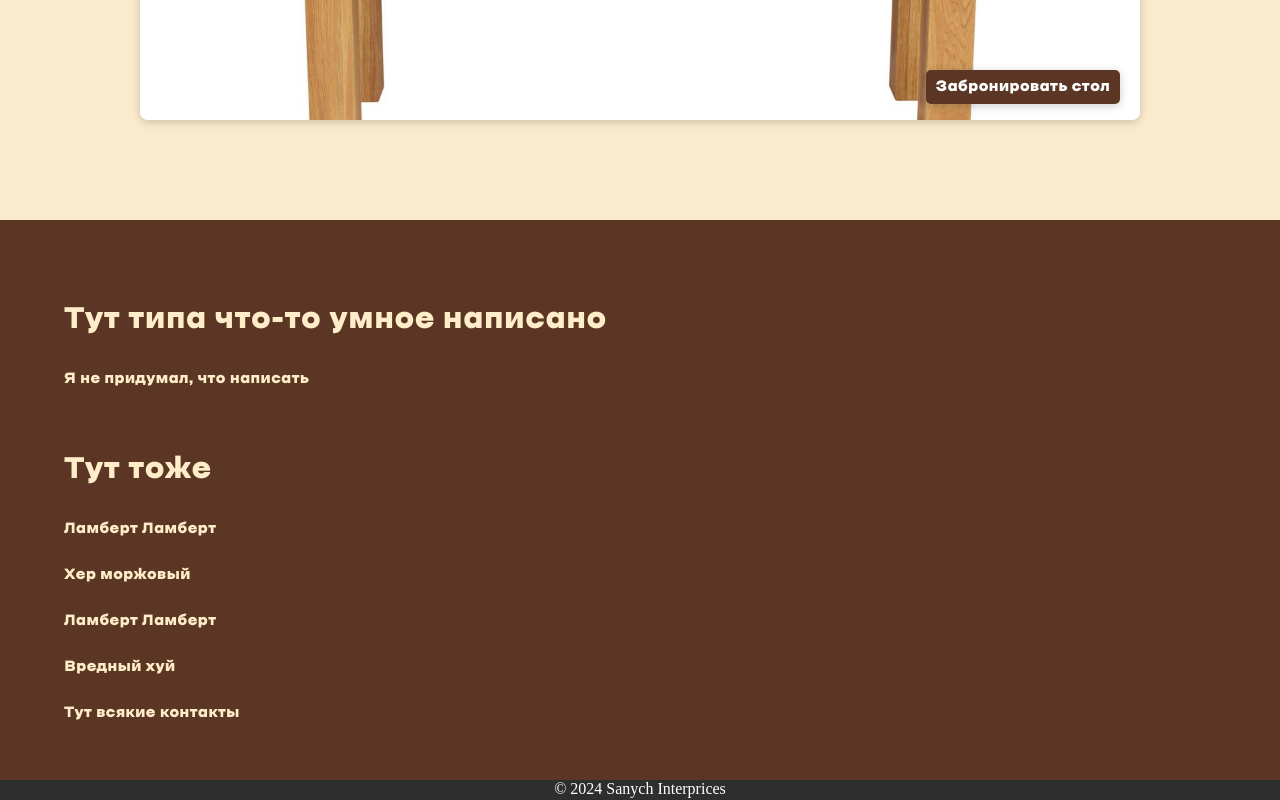
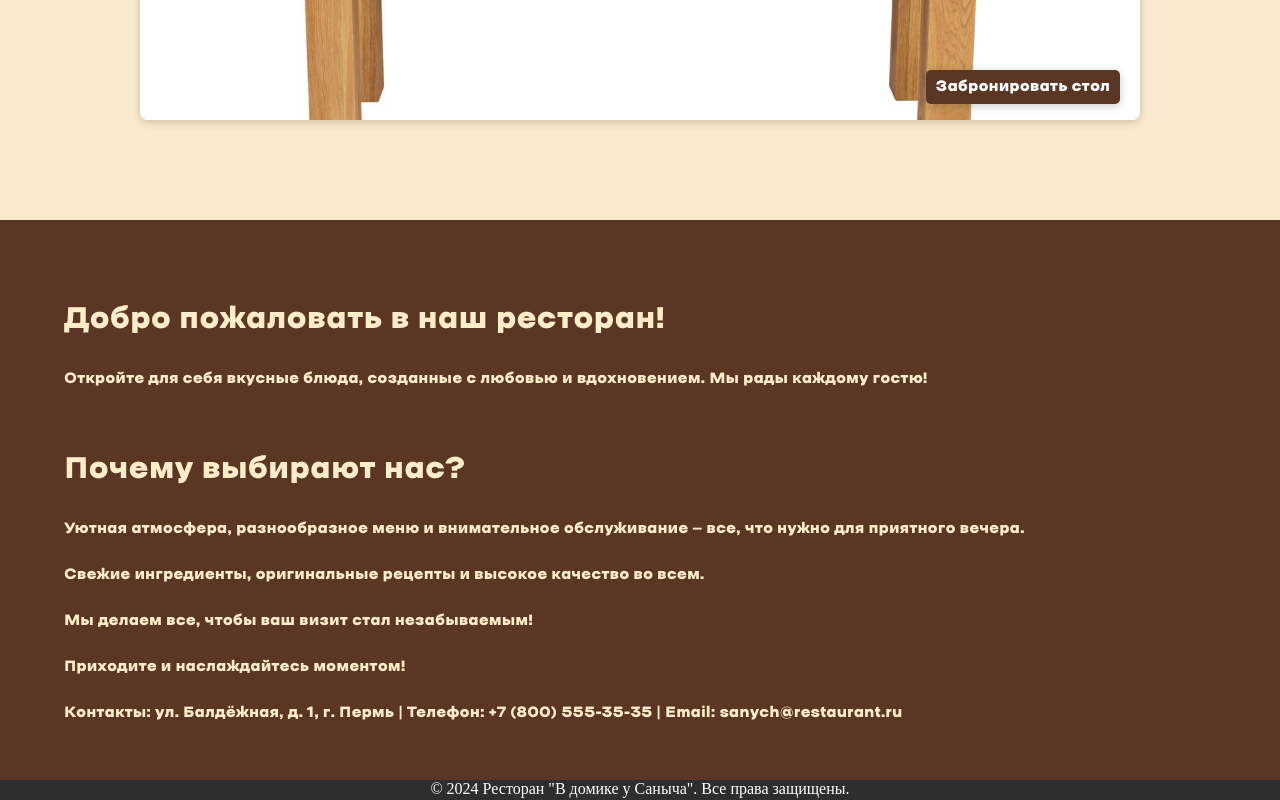
Before and after one commit to IKdotShark/Restaurant--V_Domike_y_Sanycha, a React (Vite) app in the folder frontend/restaurant/: page / in a window 1280 px wide. Shown: the part 1022-1822 px from the top of the page. Built offline with nearby package versions, Linux system fonts and the light colour scheme; no server answers.

Commit message:
no more poetry :(

```diff
--- a/frontend/restaurant/src/Footer/Footer.module.css
+++ b/frontend/restaurant/src/Footer/Footer.module.css
@@ -23,8 +23,58 @@ footer h1{
   margin: 0;
 }
 
-@media screen and (max-width: 602px) {
-  footer h1{
+@media screen and (max-width: 1067px) {
+  .footer h1{
     padding-top: 1rem;
   }
 }
+
+@media screen and (max-width: 711px) {
+  .footer h1{
+    padding-top: 0.5rem;
+  }
+}
+
+@media screen and (max-width: 667px) {
+  .footer h1{
+    padding-top: 0;
+    font-size: 24px;
+  }
+  .footer p{
+    padding-top: 0;
+    font-size: 16px;
+  }
+}
+
+@media screen and (max-width: 496px) {
+  .footer {
+    height: 33rem;
+  }
+}
+
+@media screen and (max-width: 420px) {
+  .copyright {
+    height: 40px;
+  }
+}
+
+
+@media screen and (max-width: 379px) {
+  .footer {
+    height: 31rem;
+  }
+  .footer h1{
+    padding-top: 0;
+    font-size: 22px;
+  }
+  .footer p{
+    padding-top: 0;
+    font-size: 14px;
+  }
+}
+
+@media screen and (max-width: 319px) {
+  .footer {
+    height: 33rem;
+  }
+}
--- a/frontend/restaurant/src/Footer/footerData.js
+++ b/frontend/restaurant/src/Footer/footerData.js
@@ -1,11 +1,11 @@
 export const Texts = {
-    header1: 'Тут типа что-то умное написано',
-    header2: 'Тут тоже',
-    text1: 'Я не придумал, что написать',
-    text2: 'Ламберт Ламберт',
-    text3: 'Хер моржовый',
-    text4: 'Ламберт Ламберт',
-    text5: 'Вредный хуй',
-    contacts: 'Тут всякие контакты',
-    copyright: 'Sanych Interprices',
-  };
+  header1: 'Добро пожаловать в наш ресторан!',
+  text1: 'Откройте для себя вкусные блюда, созданные с любовью и вдохновением. Мы рады каждому гостю!',
+  header2: 'Почему выбирают нас?',
+  text2: 'Уютная атмосфера, разнообразное меню и внимательное обслуживание — все, что нужно для приятного вечера.',
+  text3: 'Свежие ингредиенты, оригинальные рецепты и высокое качество во всем.',
+  text4: 'Мы делаем все, чтобы ваш визит стал незабываемым!',
+  text5: 'Приходите и наслаждайтесь моментом!',
+  contacts: 'Контакты: ул. Балдёжная, д. 1, г. Пермь | Телефон: +7 (800) 555-35-35 | Email: sanych@restaurant.ru',
+  copyright: 'Ресторан "В домике у Саныча". Все права защищены.',
+};
--- a/frontend/restaurant/src/Header/header.module.css
+++ b/frontend/restaurant/src/Header/header.module.css
@@ -127,10 +127,13 @@
   }
 }
 
-@media screen and (max-width: 400px) {
+@media screen and (max-width: 485px) {
   .header .header_text {
     font-size: 14px;
   }
+}
+
+@media screen and (max-width: 400px) {
   .menuList li {
     font-size: 20px;
   }
--- a/frontend/restaurant/src/Header/headerData.js
+++ b/frontend/restaurant/src/Header/headerData.js
@@ -14,7 +14,7 @@ export const Images = {
   };
 
   export const Texts = {
-    address: 'Улица Балдежная 228',
-    phone: '88005553535',
+    address: 'Контакты: ул. Балдёжная, д. 1',
+    phone: '+7 (800) 555-35-35',
     delivery: 'Доставка с 12:00 до 20:00',
   };
```
Also changed, not shown: frontend/restaurant/src/assets/logo.png.
